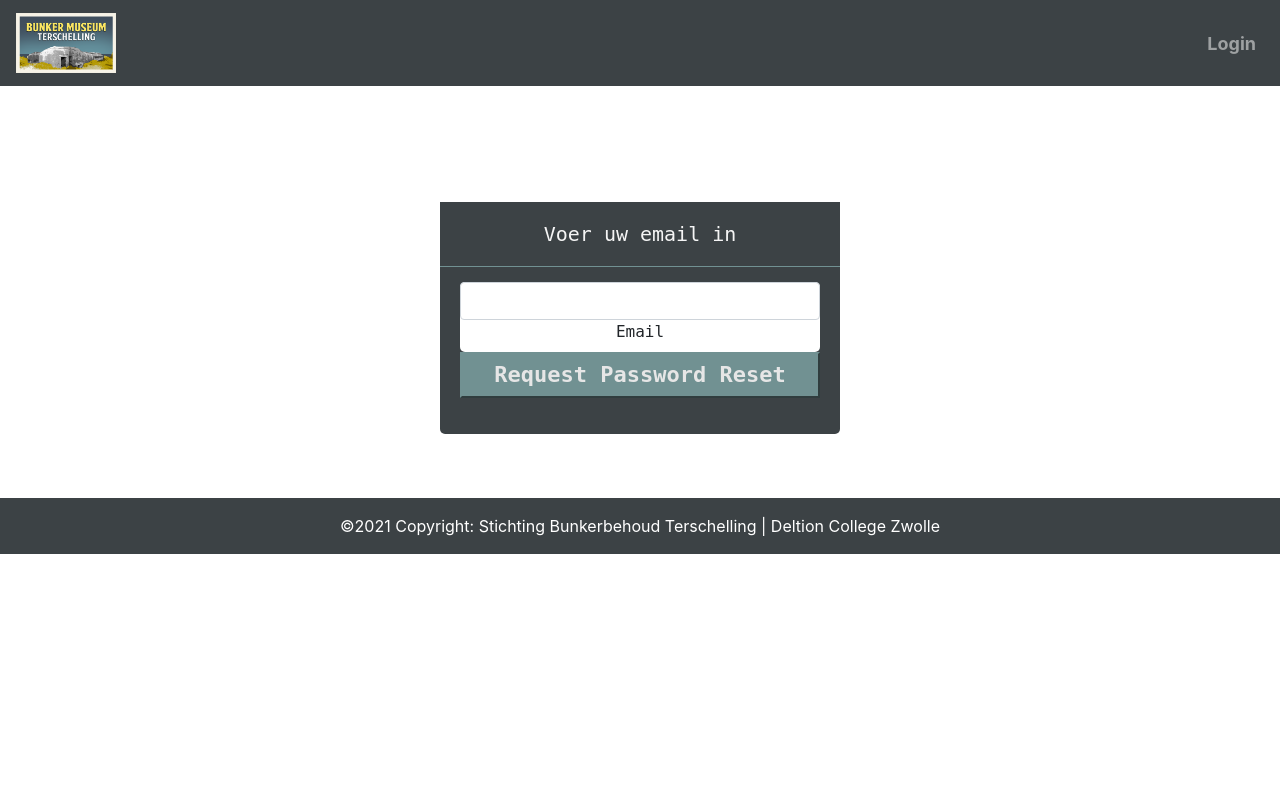
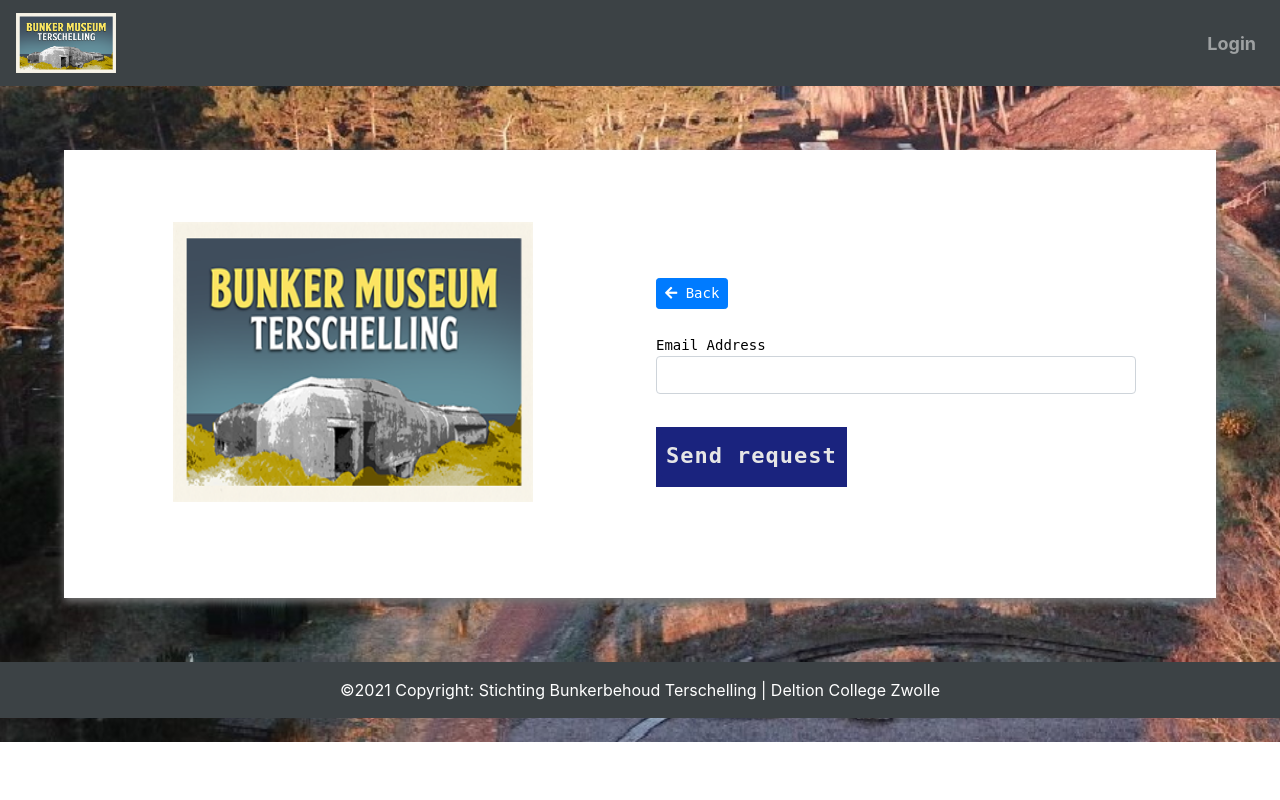
Before and after one commit to bjornhorst/bunker_laser_project, a Flask app: page /reset_password_request in a window 1280 px wide. Run offline with Flask 2, Linux system fonts and the light colour scheme; some libraries are stand-ins or nearby versions.

Commit message:
Opmaak toegevoegd
opmaak toegevoegd aan de login, email request en password reset paginas

```diff
--- a/project/forms.py
+++ b/project/forms.py
@@ -12,11 +12,11 @@
 
 class ResetPasswordRequestForm(FlaskForm):
     email = StringField('Email', validators=[DataRequired(), Email()])
-    submit = SubmitField('Request Password Reset')
+    submit = SubmitField('Send request')
 
 
 class ResetPasswordForm(FlaskForm):
     password = PasswordField('Password', validators=[DataRequired()])
     password2 = PasswordField(
         'Repeat Password', validators=[DataRequired(), EqualTo('password')])
-    submit = SubmitField('Request Password Reset')
+    submit = SubmitField('Reset password')
--- /dev/null
+++ b/project/static/css/login.css
@@ -0,0 +1,147 @@
+body {
+    color: #000;
+    overflow-x: hidden;
+    height: 100%;
+
+    background-repeat: no-repeat;
+    background-size: cover;
+}
+
+.loginForm {
+    margin-top: 8em;
+}
+
+.PasswordResetBackButton{
+    margin-bottom: 2em;
+}
+
+
+.card0 {
+    box-shadow: 0px 4px 8px 0px #757575;
+    border-radius: 0px
+}
+
+.card2 {
+    margin: 0px 40px
+}
+
+.logo {
+    width: 200px;
+    height: 100px;
+    margin-top: 20px;
+    margin-left: 35px
+}
+
+.image {
+    width: 360px;
+    height: 280px
+}
+
+.border-line {
+    border-right: 1px solid #EEEEEE
+}
+
+
+.line {
+    height: 1px;
+    width: 45%;
+    background-color: #E0E0E0;
+    margin-top: 10px
+}
+
+.or {
+    width: 10%;
+    font-weight: bold
+}
+
+.text-sm {
+    font-size: 14px !important
+}
+
+::placeholder {
+    color: #BDBDBD;
+    opacity: 1;
+    font-weight: 300
+}
+
+:-ms-input-placeholder {
+    color: #BDBDBD;
+    font-weight: 300
+}
+
+::-ms-input-placeholder {
+    color: #BDBDBD;
+    font-weight: 300
+}
+
+input,
+textarea {
+    padding: 10px 12px 10px 12px;
+    border: 1px solid lightgrey;
+    border-radius: 2px;
+    margin-bottom: 5px;
+    margin-top: 2px;
+    width: 100%;
+    box-sizing: border-box;
+    color: #2C3E50;
+    font-size: 14px;
+    letter-spacing: 1px
+}
+
+input:focus,
+textarea:focus {
+    -moz-box-shadow: none !important;
+    -webkit-box-shadow: none !important;
+    box-shadow: none !important;
+    border: 1px solid #304FFE;
+    outline-width: 0
+}
+
+button:focus {
+    -moz-box-shadow: none !important;
+    -webkit-box-shadow: none !important;
+    box-shadow: none !important;
+    outline-width: 0
+}
+
+a {
+    color: inherit;
+    cursor: pointer
+}
+
+.btn-blue {
+    background-color: #1A237E;
+    width: 150px;
+    color: #fff;
+    border-radius: 2px
+}
+
+.btn-blue:hover {
+    background-color: #000;
+    cursor: pointer
+}
+
+.bg-blue {
+    color: #fff;
+    background-color: #1A237E
+}
+
+@media screen and (max-width: 991px) {
+    .logo {
+        margin-left: 0px
+    }
+
+    .image {
+        width: 300px;
+        height: 220px
+    }
+
+    .border-line {
+        border-right: none
+    }
+
+    .card2 {
+        border-top: 1px solid #EEEEEE !important;
+        margin: 0px 15px
+    }
+}
--- a/project/static/css/style.css
+++ b/project/static/css/style.css
@@ -140,17 +140,18 @@
 }
 
 .form-button {
-    background-color: #719192;
-    border-color: #719192;
+    background-color: #1A237E;
+    border-color: #1A237E;
     color: #e6e6e6;
     font-weight: 900;
 
 }
 
 .form-button:hover {
-    background-color: #5F6769;
-    border-color: #5F6769;
+    background-color: #1A237E;
+    border-color: #1A237E;
     color: #e6e6e6;
+    cursor: pointer;
 }
 
 .button-l {
@@ -265,3 +266,37 @@
     margin: 1em;
     padding: 1em;
     box-shadow: 1px 3px 6px gray}
+
+
+.pictureBackgroundLogin {
+    background-color: #FFF !important;
+    border: none !important;
+    padding-top: 3em;
+    margin-left: 0.1em !important;
+}
+
+.LoginFormFields {
+    padding-right: 3em !important;
+}
+
+
+.ResetPasswordContainer{
+    width: 30em;
+}
+
+.PasswordConfirmRequestSubmit{
+    background-color: #1A237E;
+    padding: 0.3em;
+    font-size: 15px;
+}
+
+.PasswordResetBackButtonLink:hover {
+    color: white;
+    text-decoration: none;
+}
+
+/* .backgroundDivLogin {
+    background: url('../../static/images/hoofdpagina-picture.jpg');
+    background-repeat: no-repeat;
+    background-size: cover;
+} */
--- a/project/templates/auth/reset_password_request.html
+++ b/project/templates/auth/reset_password_request.html
@@ -1,5 +1,3 @@
-
-
 <!DOCTYPE html>
 {% set active_page = "NewPassword" %}
 {% extends "base.html" %}
@@ -11,31 +9,53 @@
 </head>
 {% block content %}
 
-<body class="main-bg">
-    <div class="login-container text-c">
-        {% if success == False %}
-        <div class="alert alert-danger" role="alert">
-            {{ success_message }}
+<body
+    style="background: url('../../static/images/hoofdpagina-picture.jpg'); background-repeat: no-repeat; background-size: 145%;">
+    <div class="container-fluid px-1 px-md-5 px-lg-1 px-xl-5 py-5 mx-auto">
+        <div class="card card0 border-0">
+            <div class="row d-flex">
+                <div class="col-lg-6 ">
+                    <div class="card1 pb-5">
+                        <div class="row"> </div>
+                        <div class="row px-3 justify-content-center mt-4 mb-5 pictureBackgroundLogin"> <img
+                                src="../../static/images/LogoBunkersTS2.png" class="image">
+                        </div>
+                    </div>
+                </div>
+                <div class="col-lg-6">
+                    <form method="POST" action="" class="LoginFormFields">
+
+                        {{ form.hidden_tag() }}
+
+                        <div class="row px-3 loginForm""> <label class=" mb-1">
+                            <button type="button" class="btn btn-primary btn-sm PasswordResetBackButton">
+                                <a href="/login" class="PasswordResetBackButtonLink">
+                                    <i class="fas fa-arrow-left"></i> Back
+                                </a>
+                            </button>
+                            <h6 class="mb-0 text-sm">Email Address</h6>
+                            <div class="ResetPasswordContainer">
+                                {{ form.email(class_="form-control") }}
+                            </div>
+                            </label>
+                        </div>
+
+                        <div class="row px-3 mb-4">
+
+                        </div>
+                        <div class="row mb-3 px-3">
+                            <p class="PasswordConfirmRequestSubmit">{{ form.submit(class_=" form-button button-l
+                                margin-b")}}</p>
+                        </div>
+                    </form>
+                </div>
+            </div>
         </div>
-        {% endif %}
-        <section class="mb-5 text-center">
-            <h5 class="text-blacksmoke">Voer uw email in</h5>
-            <div class="container-content">
-                <form action="" method="post">
-                    {{ form.hidden_tag() }}
-                <div class="input-background md-form md-outline">
-                        {{ form.email(class_="form-control") }}
-                       <label data-error="wrong" data-success="right" for="newPass">Email</label>
-                  </div>
-                {% for error in form.email.errors %}
-            <span style="color: red;">[{{ error }}]</span>
-            {% endfor %}
-        <p>{{ form.submit(class_="form-button button-l margin-b") }}</p>
-    </form>
-            </div>
-        </section>
+
+    </div>
     </div>
 </body>
+
 {% endblock %}
 
 </html>
--- a/project/templates/base.html
+++ b/project/templates/base.html
@@ -10,10 +10,15 @@
     <link rel="stylesheet" href="{{ url_for('static', filename='css/bootstrap.min.css') }}" type="text/css">
     <link rel="stylesheet" href="{{ url_for('static', filename='css/fontawesome.min.css') }}" type="text/css">
     <link rel="stylesheet" href="{{ url_for('static', filename='css/all.min.css') }}" type="text/css">
+    <link rel="stylesheet" href="{{ url_for('static', filename='css/login.css')}}" type="text/css">
 
     <script src="{{ url_for('static', filename='js/jquery-3.2.1.slim.min.js') }}"></script>
     <script src="{{ url_for('static', filename='js/bootstrap.min.js') }}"></script>
     <script src="{{ url_for('static', filename='js/popper.min.js') }}"></script>
+    <script src="https://stackpath.bootstrapcdn.com/bootstrap/4.3.1/css/bootstrap.min.css"></script>
+    <script src="https://stackpath.bootstrapcdn.com/bootstrap/4.3.1/js/bootstrap.bundle.min.js"></script>
+    <script src="https://cdnjs.cloudflare.com/ajax/libs/font-awesome/4.7.0/css/font-awesome.min.css"></script>
+    <script src="https://cdnjs.cloudflare.com/ajax/libs/jquery/3.2.1/jquery.min.js"></script>
 
     <style>
         #content {
@@ -30,7 +35,8 @@
             <header>
                 <nav class="navbar  navbar-expand-lg navbar-dark  scrolling-navbar" id="test">
                     <a class="navbar-brand" href="{{ url_for('main.index') }}"><img class="nav-img-logo"
-                            src="{{ url_for('static', filename='images/LogoBunkersTS2.png') }}" width="100px" height="60px"></img></a>
+                            src="{{ url_for('static', filename='images/LogoBunkersTS2.png') }}" width="100px"
+                            height="60px"></img></a>
                     <button class="navbar-toggler" type="button" data-toggle="collapse"
                         data-target="#navbarSupportedContent" aria-controls="navbarSupportedContent"
                         aria-expanded="false" aria-label="Toggle navigation">
```
Also changed, not shown: project/templates/auth/login.html (+34 -28 lines), project/templates/auth/reset_password.html (+57 -1 lines), project/db.sqlite.
